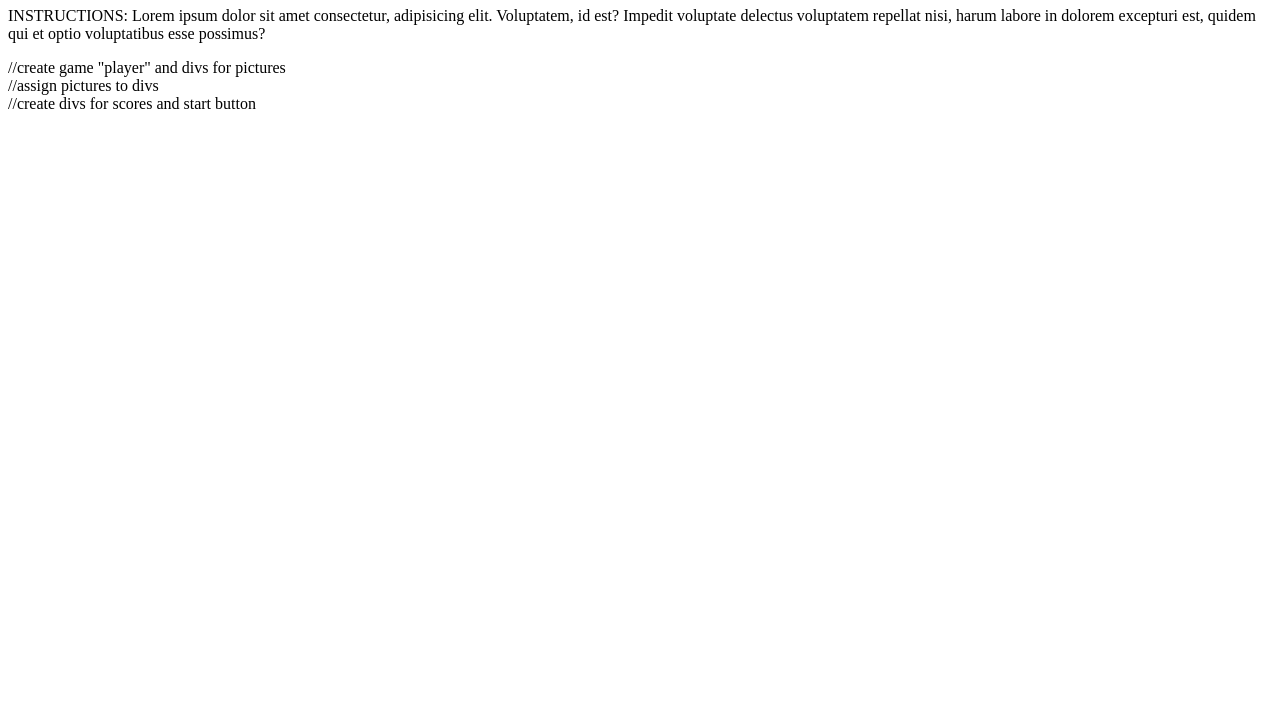
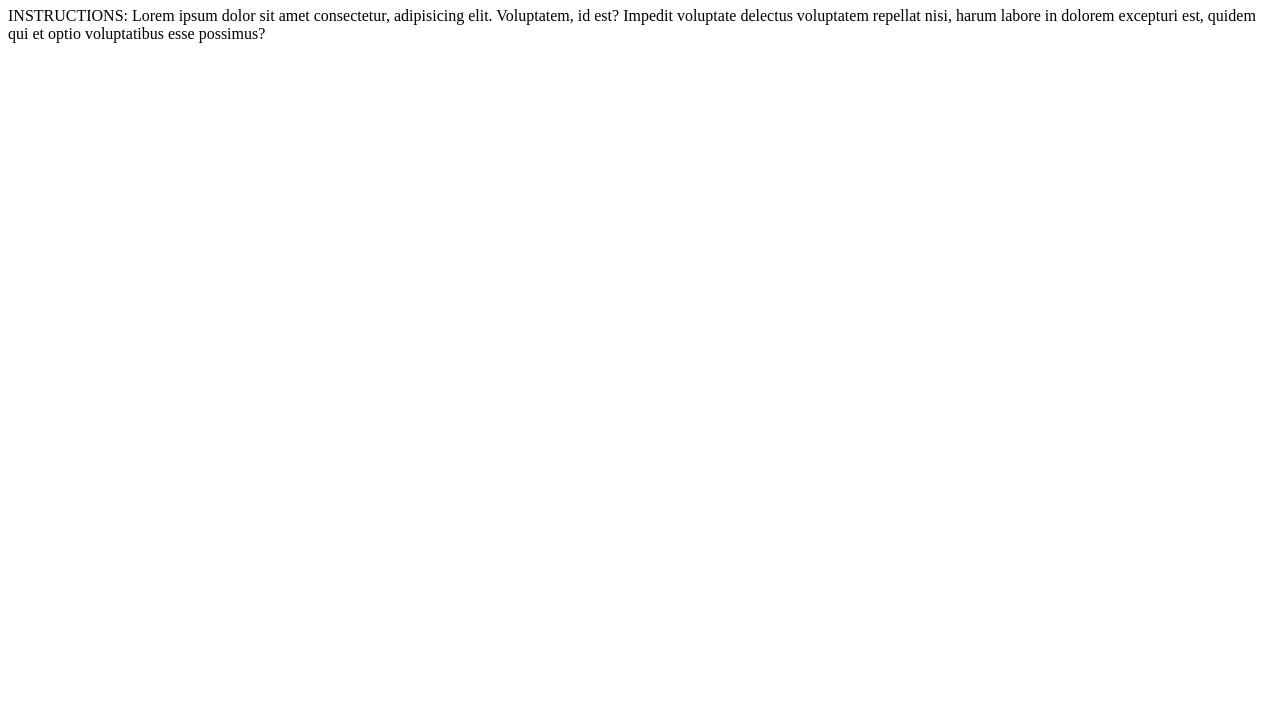
Before and after one commit to dezrenmikell/project1game, a plain HTML site: page index.html in a window 1280 px wide. Shown: the part 73-800 px from the top of the page. Drawn offline with nearby package versions, Linux system fonts and the light colour scheme.

Commit message:
added comments and psuedo code to html and css

```diff
--- a/index.html
+++ b/index.html
@@ -14,9 +14,9 @@
     <h1> I CHOOSE UIUX!!</h1>
     <p> INSTRUCTIONS: Lorem ipsum dolor sit amet consectetur, adipisicing elit. Voluptatem, id est? Impedit voluptate delectus voluptatem repellat nisi, harum labore in dolorem excepturi est, quidem qui et optio voluptatibus esse possimus? </p>
 
-    //create game "player" and divs for pictures
+    <!--create game "player" and divs for pictures -->
     <div class='gameScreen'>
-        //assign pictures to divs
+        <!--assign pictures to divs-->
         <div class ='pikachu'>
 
         </div>
@@ -30,8 +30,8 @@
 
         </div>
 
-        //create divs for scores
-        and start button
+        <!--create divs for scores
+        and start button-->
         <div class='starter'>
 
         </div>
--- a/style.css
+++ b/style.css
@@ -0,0 +1,5 @@
+/*style the game player*/
+
+/*style pictures*/
+
+/*add animations*/
```
